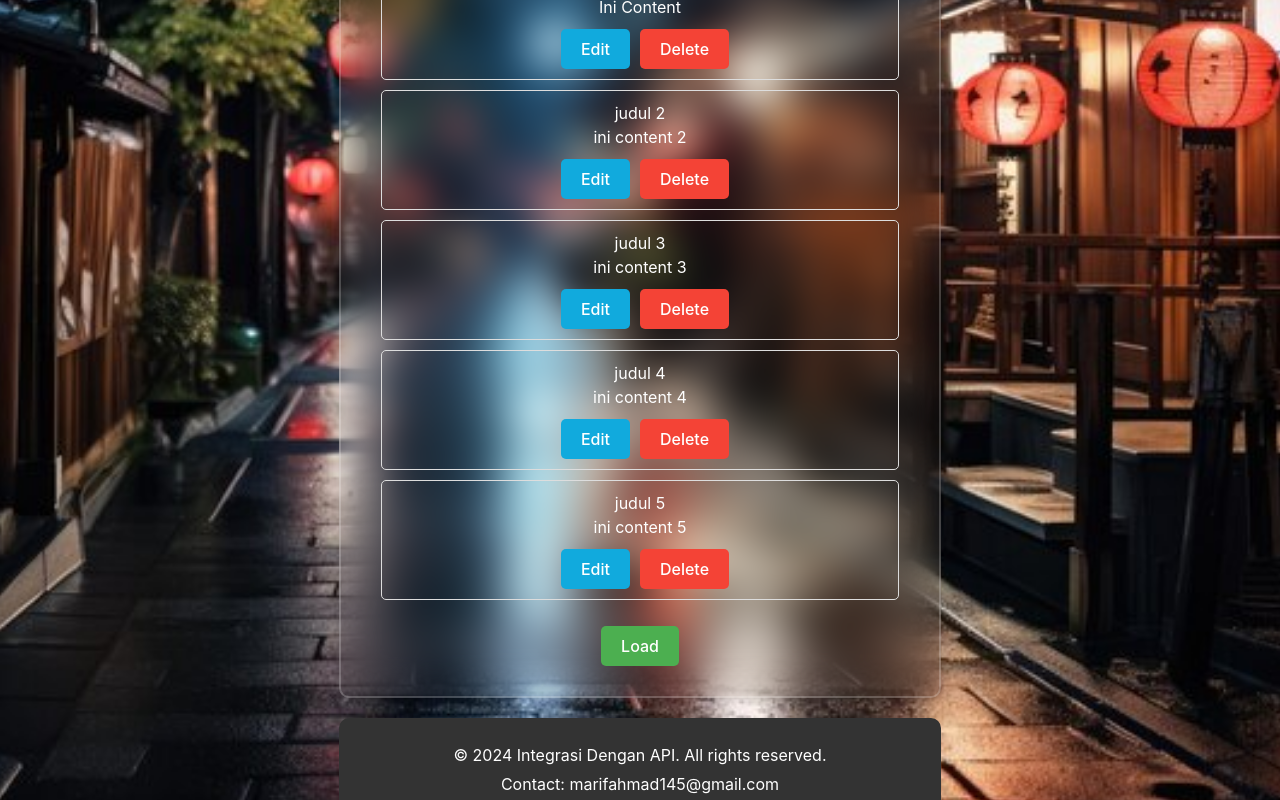
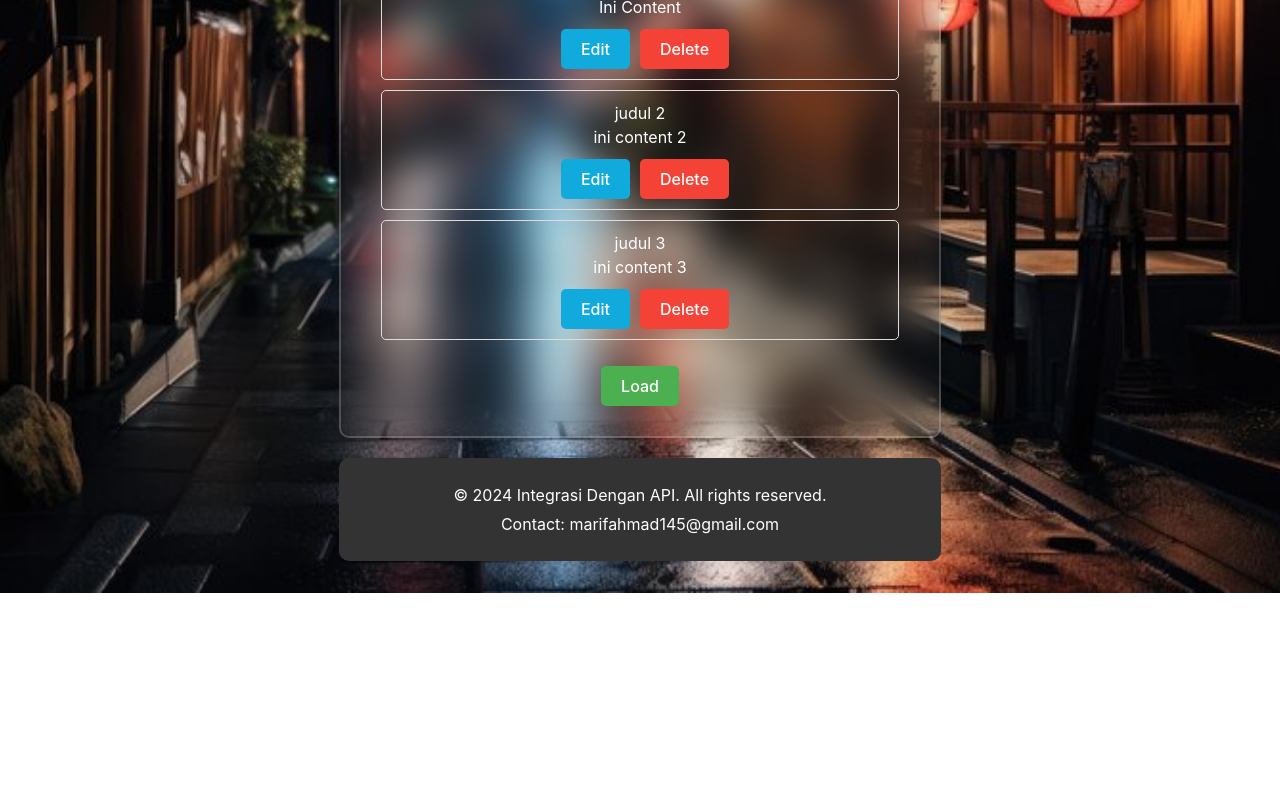
Before and after one commit to marifahmad/marifahmadnasution_223510434_prapbk_Tugas6, a Vue app: page / in a window 1280 px wide. Shown: the part 410-1210 px from the top of the page. After the commit the page ends 1003 px from the top, so only its background shows below. Built offline with nearby package versions, Linux system fonts and the light colour scheme; data requests are answered from the project's data file.

Commit message:
coba buat auto tampil

```diff
--- a/db.json
+++ b/db.json
@@ -14,16 +14,6 @@
       "id": "3",
       "title": "judul 3",
       "content": "ini content 3"
-    },
-    {
-      "id": "4",
-      "title": "judul 4",
-      "content": "ini content 4"
-    },
-    {
-      "id": "5",
-      "title": "judul 5",
-      "content": "ini content 5"
     }
   ]
 }
--- a/package.json
+++ b/package.json
@@ -6,7 +6,8 @@
   "scripts": {
     "dev": "vite",
     "build": "vite build",
-    "preview": "vite preview"
+    "preview": "vite preview",
+    "start": "json-server --watch db.json"
   },
   "dependencies": {
     "axios": "^1.7.2",
--- a/src/App.vue
+++ b/src/App.vue
@@ -37,8 +37,16 @@ const articles = ref([]);
 
 async function load() {
   try {
-    const response = await axios.get('http://localhost:3000/articles');
-    articles.value = response.data;
+    const storedArticles = localStorage.getItem('articles');
+    if (storedArticles) {
+      articles.value = JSON.parse(storedArticles);
+    } else {
+      // Jika tidak ada data di localStorage, lakukan permintaan ke server
+      const response = await axios.get('http://localhost:3000/articles');
+      articles.value = response.data;
+      // Simpan data ke localStorage
+      localStorage.setItem('articles', JSON.stringify(response.data));
+    }
   } catch (error) {
     console.error('Error loading articles', error);
   }
```
